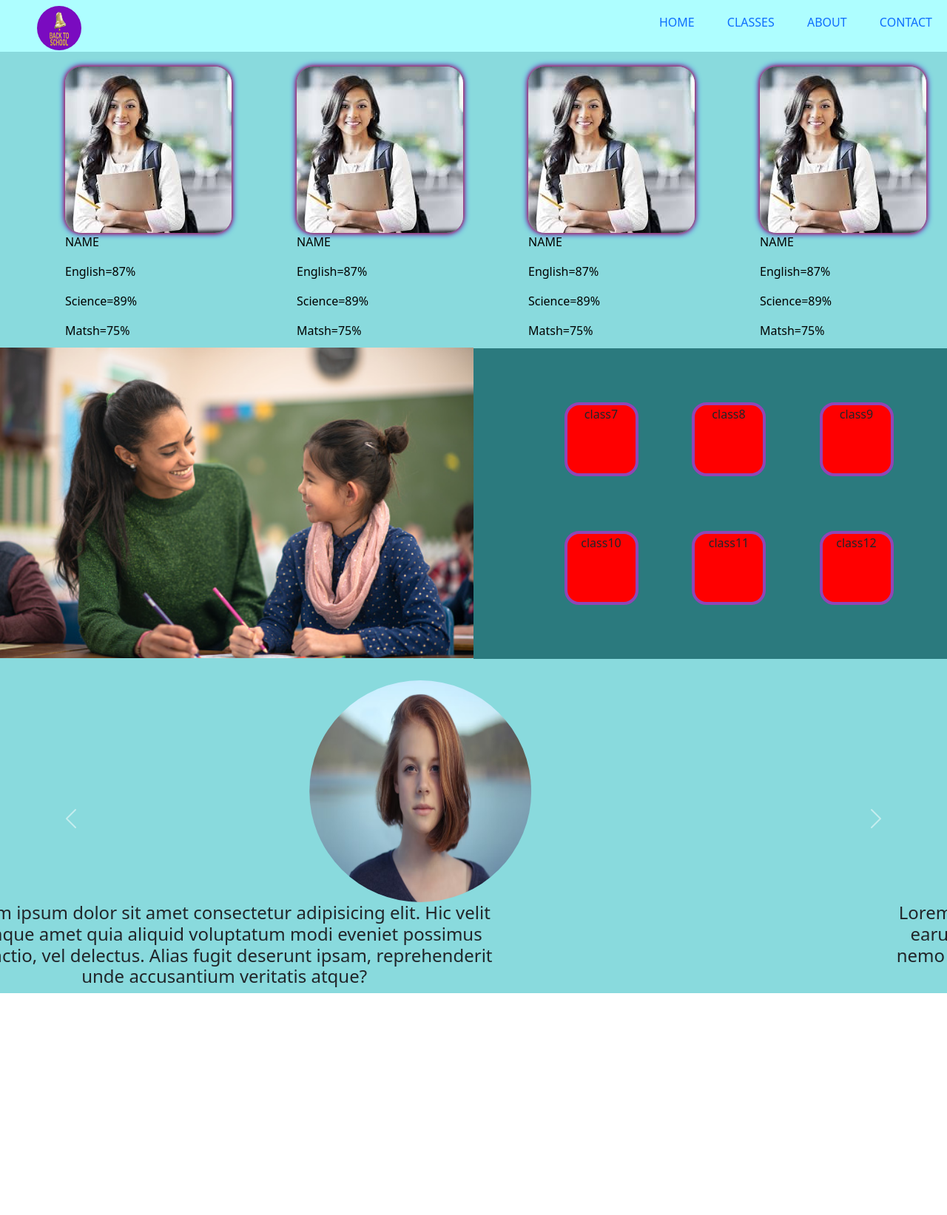
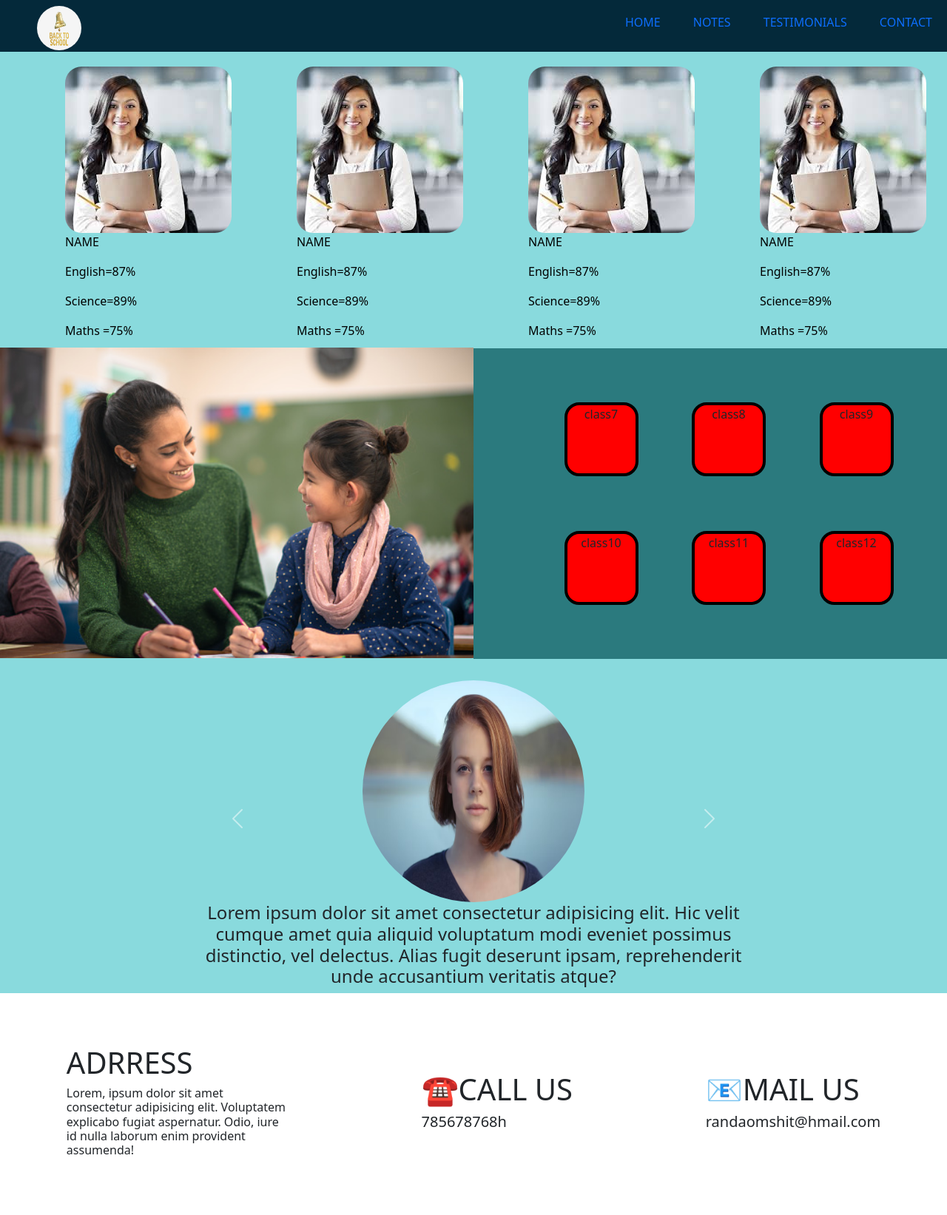
Before and after one commit to imAbhaySingh/project_1, a plain HTML site: page index.html in a window 1280 px wide. Shown: the whole page at 74% size. Before the commit the page ends 1343 px from the top, so only its background shows below. Drawn offline with nearby package versions, Linux system fonts and the light colour scheme; a web font is replaced by a local one.

Commit message:
third commit

```diff
--- a/index.html
+++ b/index.html
@@ -18,21 +18,22 @@
 
         <li>
             <ul class="ul">
-                <a href="">HOME</a>
-                <a href="">CLASSES</a>
-                <a href="">ABOUT</a>
-                <a href="">CONTACT</a>
+                <a href="#home">HOME</a>
+                <a href="#notes">NOTES</a>
+                <a href="#testimonials">TESTIMONIALS</a>
+                <a href="#contact">CONTACT</a>
             </ul>
         </li>
     </div>
-    <div class="first_container">
+    <div id="home" class="first_container">
         <div class="first">
             <img src="images/download.jpg" alt="" srcset="" />
             <div>
                 <p>NAME</p>
                 <p>English=87%</p>
                 <p>Science=89%</p>
-                <p>Matsh=75%</p>
+                <p>Maths =75%
+                </p>
             </div>
         </div>
         <div class="second">
@@ -41,7 +42,8 @@
                 <p>NAME</p>
                 <p>English=87%</p>
                 <p>Science=89%</p>
-                <p>Matsh=75%</p>
+                <p>Maths =75%
+                </p>
             </div>
         </div>
         <div class="third">
@@ -50,7 +52,8 @@
                 <p>NAME</p>
                 <p>English=87%</p>
                 <p>Science=89%</p>
-                <p>Matsh=75%</p>
+                <p>Maths =75%
+                </p>
             </div>
         </div>
         <div class="fourth">
@@ -59,16 +62,17 @@
                 <p>NAME</p>
                 <p>English=87%</p>
                 <p>Science=89%</p>
-                <p>Matsh=75%</p>
+                <p>Maths =75%
+                </p>
             </div>
         </div>
     </div>
-    <div class="second_container">
+    <div id="notes" class="second_container">
         <div class="img">
             <h1></h1>
         </div>
 
-        <div class="class">
+        <div class="notes">
             <div class="firstpart">
                 <div class="class7">class7</div>
 
@@ -84,8 +88,8 @@
         </div>
     </div>
 
-    <div class="third_container">
-        <div id="carouselExampleControls" class="carousel slide" data-bs-ride="carousel">
+    <div id="testimonials" class="third_container">
+        <div id="carouselExampleControls" class="carousel slide">
             <div class="carousel-inner">
                 <div class="carousel-item active">
                     <img id="image1" src="images/person1.avif" alt="images" srcset="" />
@@ -104,6 +108,23 @@
         </button>
         </div>
     </div>
+    <footer id="contact" class="fourth_container">
+        <div class="address">
+            <h1>ADRRESS</h1>
+            <h6>Lorem, ipsum dolor sit amet consectetur adipisicing elit. Voluptatem explicabo fugiat aspernatur. Odio, iure id nulla laborum enim provident assumenda!</h6>
+        </div>
+        <div class="contact">
+
+            <h1>☎️CALL US</h1>
+            <h5>785678768h</h5>
+        </div>
+        <div class="mail">
+            <h1 class="mail">📧MAIL US</h1>
+            <h5>randaomshit@hmail.com</h5>
+        </div>
+
+    </footer>
+
 
     <script src="https://cdn.jsdelivr.net/npm/bootstrap@5.1.3/dist/js/bootstrap.bundle.min.js" integrity="sha384-ka7Sk0Gln4gmtz2MlQnikT1wXgYsOg+OMhuP+IlRH9sENBO0LRn5q+8nbTov4+1p" crossorigin="anonymous"></script>
     <script src="index.js"></script>
--- a/styles.css
+++ b/styles.css
@@ -4,7 +4,7 @@
     }
 
     .navbar {
-        background-color: #AEFEFF;
+        background-color: #04293A;
         height: 70px;
         position: fixed;
         display: flex;
@@ -14,7 +14,7 @@
     .logo {
         height: 60px;
         width: 60px;
-        background-color: #7A0BC0;
+        background-color: whitesmoke;
         border-radius: 100%;
         margin-left: 50px;
     }
@@ -32,11 +32,10 @@
     }
 
     li ul :hover {
-        font-family: 'Open Sans', sans-serif;
         text-decoration-line: none;
-        color: black;
+        color: white;
         cursor: pointer;
-        /* padding: 0px 0px; */
+        font-weight: 700;
     }
     /* first container starts from here */
 
@@ -58,7 +57,7 @@
 
     .first img {
         border-radius: 10%;
-        box-shadow: 0 0 6px #FF0000, 0 0 10px #0000FF;
+        /* box-shadow: 0 0 6px #FF0000, 0 0 10px #0000FF;  */
     }
 
     .second {
@@ -69,7 +68,7 @@
 
     .second img {
         border-radius: 10%;
-        box-shadow: 0 0 6px #FF0000, 0 0 10px #0000FF;
+        /* box-shadow: 0 0 6px #FF0000, 0 0 10px #0000FF; */
     }
 
     .third {
@@ -80,7 +79,7 @@
 
     .third img {
         border-radius: 10%;
-        box-shadow: 0 0 6px #FF0000, 0 0 10px #0000FF;
+        /* box-shadow: 0 0 6px #FF0000, 0 0 10px #0000FF; */
     }
 
     .fourth {
@@ -91,7 +90,7 @@
 
     .fourth img {
         border-radius: 10%;
-        box-shadow: 0 0 6px #FF0000, 0 0 10px #0000FF;
+        /* box-shadow: 0 0 6px #FF0000, 0 0 10px #0000FF; */
     }
     /* second conatiner starts from here */
 
@@ -109,7 +108,7 @@
         height: 420px;
     }
 
-    .class {
+    .notes {
         position: relative;
         background-color: rgb(43, 122, 126);
         width: 50%;
@@ -138,7 +137,7 @@
         display: inline-block;
         height: 100px;
         width: 100px;
-        border: solid #9145B6 4px;
+        border: solid black 4px;
         border-radius: 20%;
         display: flex;
         justify-content: space-around;
@@ -149,7 +148,7 @@
         display: inline-block;
         height: 100px;
         width: 100px;
-        border: solid #9145B6 4px;
+        border: solid black 4px;
         border-radius: 20%;
         display: flex;
         justify-content: space-around;
@@ -160,7 +159,7 @@
         display: inline-block;
         height: 100px;
         width: 100px;
-        border: solid #9145B6 4px;
+        border: solid black 4px;
         border-radius: 20%;
         display: flex;
         justify-content: space-around;
@@ -171,7 +170,7 @@
         display: inline-block;
         height: 100px;
         width: 100px;
-        border: solid #9145B6 4px;
+        border: solid black 4px;
         border-radius: 20%;
         display: flex;
         justify-content: space-around;
@@ -182,7 +181,7 @@
         display: inline-block;
         height: 100px;
         width: 100px;
-        border: solid #9145B6 4px;
+        border: solid black 4px;
         border-radius: 20%;
         display: flex;
         justify-content: space-around;
@@ -193,7 +192,7 @@
         display: inline-block;
         height: 100px;
         width: 100px;
-        border: solid #9145B6 4px;
+        border: solid black 4px;
         border-radius: 20%;
         display: flex;
         justify-content: space-around;
@@ -226,3 +225,31 @@
         height: 300px;
         margin-top: 50px;
     }
+    /* footer starts here */
+
+    .fourth_container {
+        display: flex;
+        justify-content: space-around;
+        height: 300px;
+    }
+
+    .address {
+        width: 300px;
+        display: flex;
+        flex-direction: column;
+        justify-content: center;
+        align-content: center;
+    }
+
+    .contact {
+        display: flex;
+        flex-direction: column;
+        justify-content: center;
+        align-content: center;
+    }
+
+    .mail {
+        display: flex;
+        flex-direction: column;
+        justify-content: center;
+    }
```
